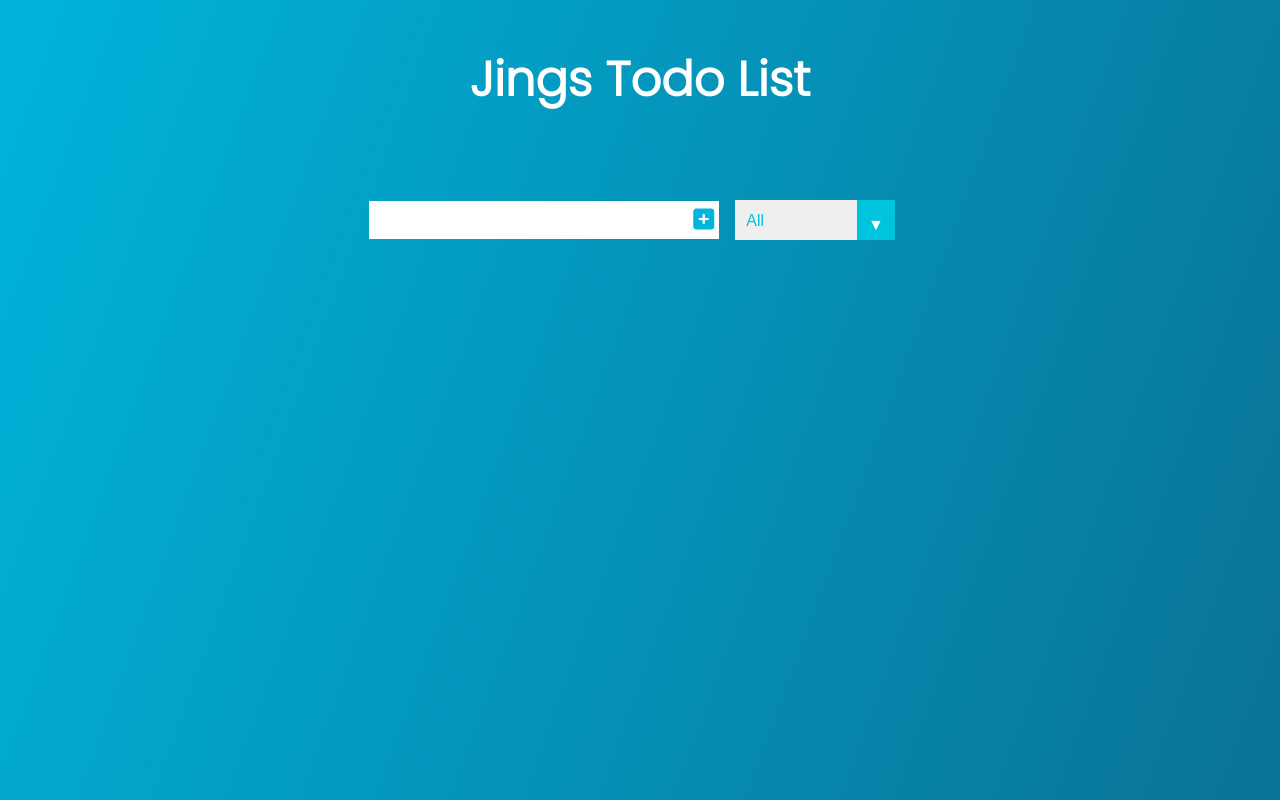
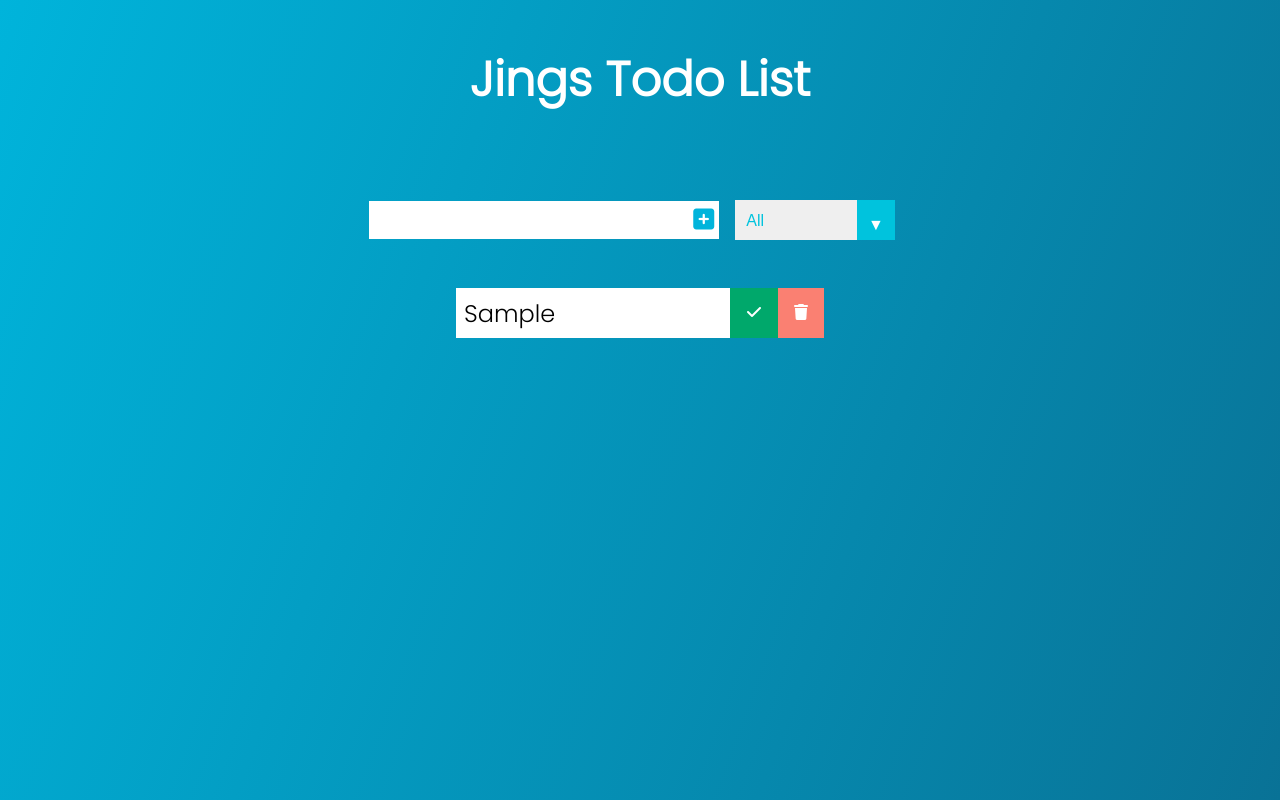
Before and after one commit to yogis75/react-todo, a React (Create React App) app: page / in a window 1280 px wide. Both pictures are taken after typing "Sample" into the empty fields and a click on the button 703 px from the left and 220 px from the top of the page. Built offline with nearby package versions, Linux system fonts and the light colour scheme.

Commit message:
Buttons functionality

```diff
--- a/src/App.js
+++ b/src/App.js
@@ -8,6 +8,8 @@
   //State
   const [inputText, setInputText] = useState("");
   const [todos, setTodos] = useState([]);
+  const [status, setStatus] = useState("all");
+  const [filteredTodos, setFilteredTodos] = useState([]);
   return (
     <div className="App">
       <header>
@@ -18,8 +20,9 @@
         setTodos={setTodos}
         inputText={inputText}
         setInputText={setInputText}
+        setStatus={setStatus}
       />
-      <TodoList />
+      <TodoList todos={todos} setTodos={setTodos} />
     </div>
   );
 }
--- a/src/components/Form.js
+++ b/src/components/Form.js
@@ -1,7 +1,7 @@
 import React from "react";
 import { v4 as uuidv4 } from "uuid";
 
-const Form = ({ inputText, setInputText, todos, setTodos }) => {
+const Form = ({ setStatus, inputText, setInputText, todos, setTodos }) => {
   //handlers
   const inputTextHandler = (e) => {
     setInputText(e.target.value);
@@ -10,6 +10,9 @@
     e.preventDefault();
     setTodos([...todos, { text: inputText, completed: false, id: uuidv4() }]);
     setInputText("");
+  };
+  const statusHandler = (e) => {
+    setStatus(e.target.value);
   };
   return (
     <form>
@@ -23,7 +26,7 @@
         <i className="fas fa-plus-square"></i>
       </button>
       <div className="select">
-        <select name="todos" className="filter-todo">
+        <select onChange={statusHandler} name="todos" className="filter-todo">
           <option value="all">All</option>
           <option value="completed">Completed</option>
           <option value="uncompleted">Uncompleted</option>
--- /dev/null
+++ b/src/components/Todo.js
@@ -0,0 +1,37 @@
+import React from "react";
+
+const Todo = ({ todo, todos, setTodos }) => {
+  //Events
+  const deleteHandler = () => {
+    setTodos(todos.filter((el) => el.id !== todo.id));
+  };
+  const completeHandler = () => {
+    setTodos(
+      todos.map((item) => {
+        if (item.id === todo.id) {
+          return {
+            ...item,
+            completed: !item.completed,
+          };
+        }
+        return item;
+      })
+    );
+  };
+  const text = todo.text;
+  return (
+    <div className="todo">
+      <li className={`todo-item ${todo.completed ? "completed" : ""}`}>
+        {text}
+      </li>
+      <button onClick={completeHandler} className="completed-btn">
+        <i className="fas fa-check"></i>
+      </button>
+      <button onClick={deleteHandler} className="trash-btn">
+        <i className="fas fa-trash"></i>
+      </button>
+    </div>
+  );
+};
+
+export default Todo;
--- a/src/components/TodoList.js
+++ b/src/components/TodoList.js
@@ -1,9 +1,14 @@
 import React from "react";
+import Todo from "./Todo";
 
-const TodoList = () => {
+const TodoList = ({ todos, setTodos }) => {
   return (
     <div className="todo-container">
-      <ul className="todo-list"></ul>
+      <ul className="todo-list">
+        {todos.map((todo) => (
+          <Todo todos={todos} setTodos={setTodos} key={todo.id} todo={todo} />
+        ))}
+      </ul>
     </div>
   );
 };
```
